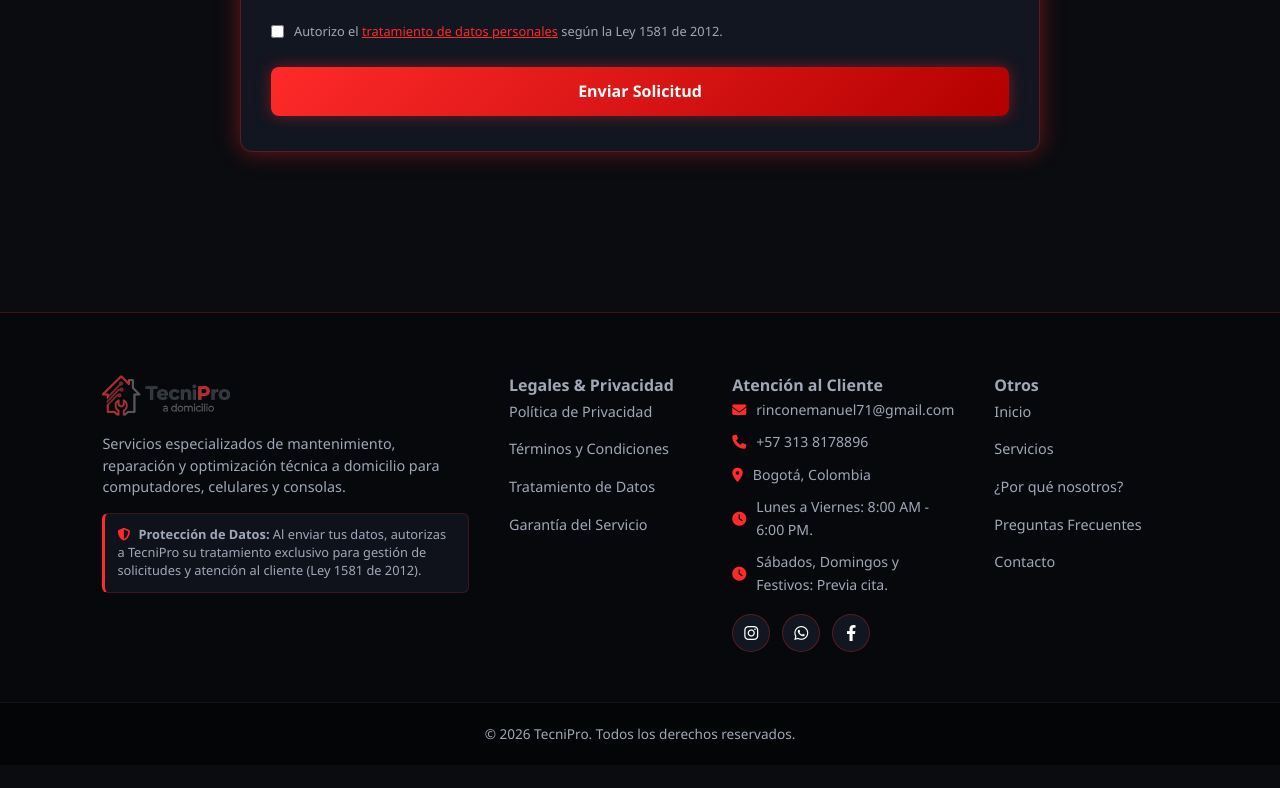
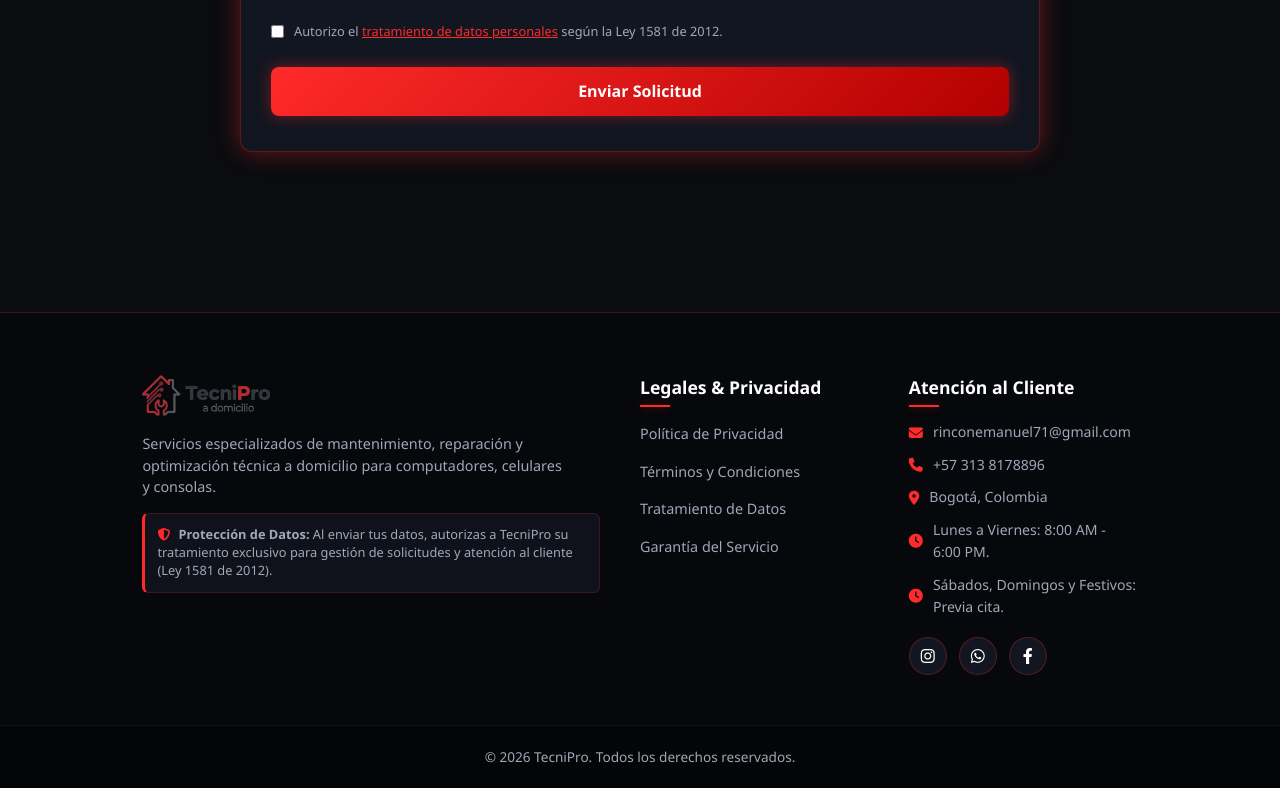
Before and after one commit to emajuca/TecniPro-Web, a website: page index.html in a window 1280 px wide. Shown: the part 3898-4686 px from the top of the page. Before the commit the page ends 4663 px from the top, so only its background shows below. Drawn offline with Linux system fonts and the light colour scheme.

Commit message:
Align index footer with legal pages
Use the same three-column footer grid across the site, keep customer service hours on the index, and style footer headings consistently.

```diff
--- a/css/styles.css
+++ b/css/styles.css
@@ -679,22 +679,24 @@ body {
 }
 
 .footer-container {
-    max-width: 1600px;
+    max-width: 1200px;
     margin: 0 auto;
     padding: 0 8%;
     display: grid;
-    grid-template-columns: 2fr 1fr 1fr 1fr;
+    grid-template-columns: 2fr 1fr 1fr;
     gap: 40px;
 }
 
-.footer-col h3 {
+.footer-col h3,
+.footer-col h4 {
     color: var(--text-main);
     font-size: 1.1rem;
     margin-bottom: 20px;
     position: relative;
 }
 
-.footer-col h3::after {
+.footer-col h3::after,
+.footer-col h4::after {
     content: '';
     position: absolute;
     left: 0;
--- a/index.html
+++ b/index.html
@@ -8,7 +8,7 @@
         content="Servicio técnico a domicilio en Bogotá para computadores, celulares y consolas. Mantenimiento, reparación y optimización con diagnóstico y garantía.">
     <title>TecniPro | Servicio Técnico a Domicilio</title>
     <link rel="stylesheet" href="./css/reset.css">
-    <link rel="stylesheet" href="./css/styles.css?v=20261117c">
+    <link rel="stylesheet" href="./css/styles.css?v=20261117d">
     <link rel="stylesheet" href="./css/whatsapp.css">
     <link rel="stylesheet" href="./css/chatbot.css">
     <link rel="stylesheet" href="https://cdnjs.cloudflare.com/ajax/libs/font-awesome/6.4.0/css/all.min.css">
@@ -271,7 +271,7 @@
             </div>
 
             <div class="footer-col">
-                <h4>Legales & Privacidad</h4>
+                <h3>Legales & Privacidad</h3>
                 <ul>
                     <li><a href="./legal html/politica-privacidad.html" id="open-privacy">Política de Privacidad</a></li>
                     <li><a href="./legal html/terminos-condiciones.html" id="open-terms">Términos y Condiciones</a></li>
@@ -281,7 +281,7 @@
             </div>
 
             <div class="footer-col">
-                <h4>Atención al Cliente</h4>
+                <h3>Atención al Cliente</h3>
                 <p class="contact-info-item"><i class="fa-solid fa-envelope"></i> rinconemanuel71@gmail.com</p>
                 <p class="contact-info-item"><i class="fa-solid fa-phone"></i> +57 313 8178896</p>
                 <p class="contact-info-item"><i class="fa-solid fa-location-dot"></i> Bogotá, Colombia</p>
@@ -295,16 +295,6 @@
                     <a href="#" target="_blank" rel="noopener noreferrer" aria-label="Facebook"><i
                             class="fa-brands fa-facebook-f"></i></a>
                 </div>
-            </div>
-            <div class="footer-col">
-                <h4>Otros</h4>
-                <ul>
-                    <li><a href="#inicio">Inicio</a></li>
-                    <li><a href="#servicios">Servicios</a></li>
-                    <li><a href="#beneficios">¿Por qué nosotros?</a></li>
-                    <li><a href="#preguntas">Preguntas Frecuentes</a></li>
-                    <li><a href="#contacto">Contacto</a></li>
-                </ul>
             </div>
         </div>
 
```
Also changed, not shown: admin.html (+1 -1 lines), dashboard.html (+1 -1 lines), legal html/garantia-servicio.html (+1 -1 lines), legal html/politica-privacidad.html (+1 -1 lines), legal html/terminos-condiciones.html (+1 -1 lines), legal html/tratamiento-datos.html (+1 -1 lines).
